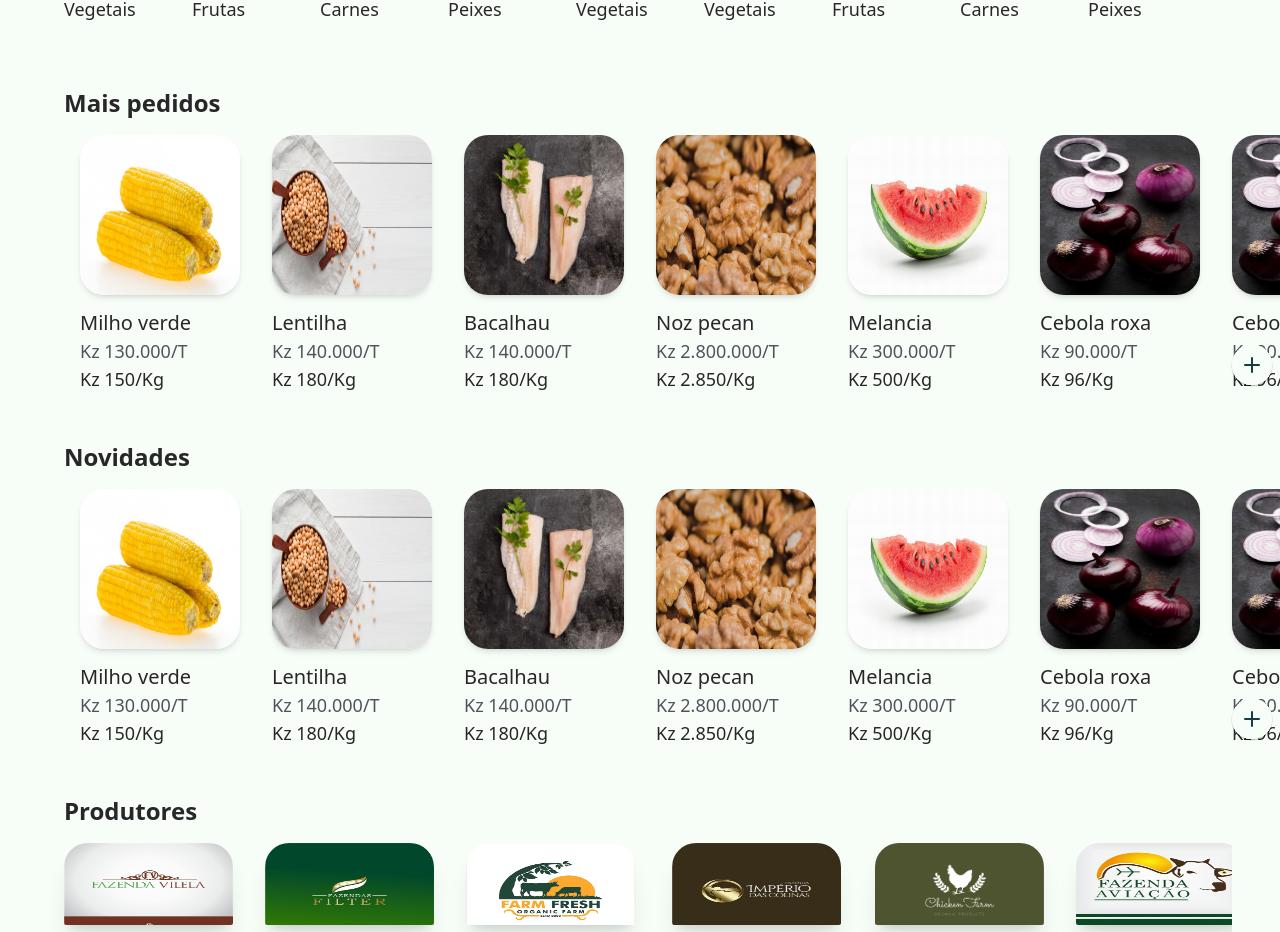
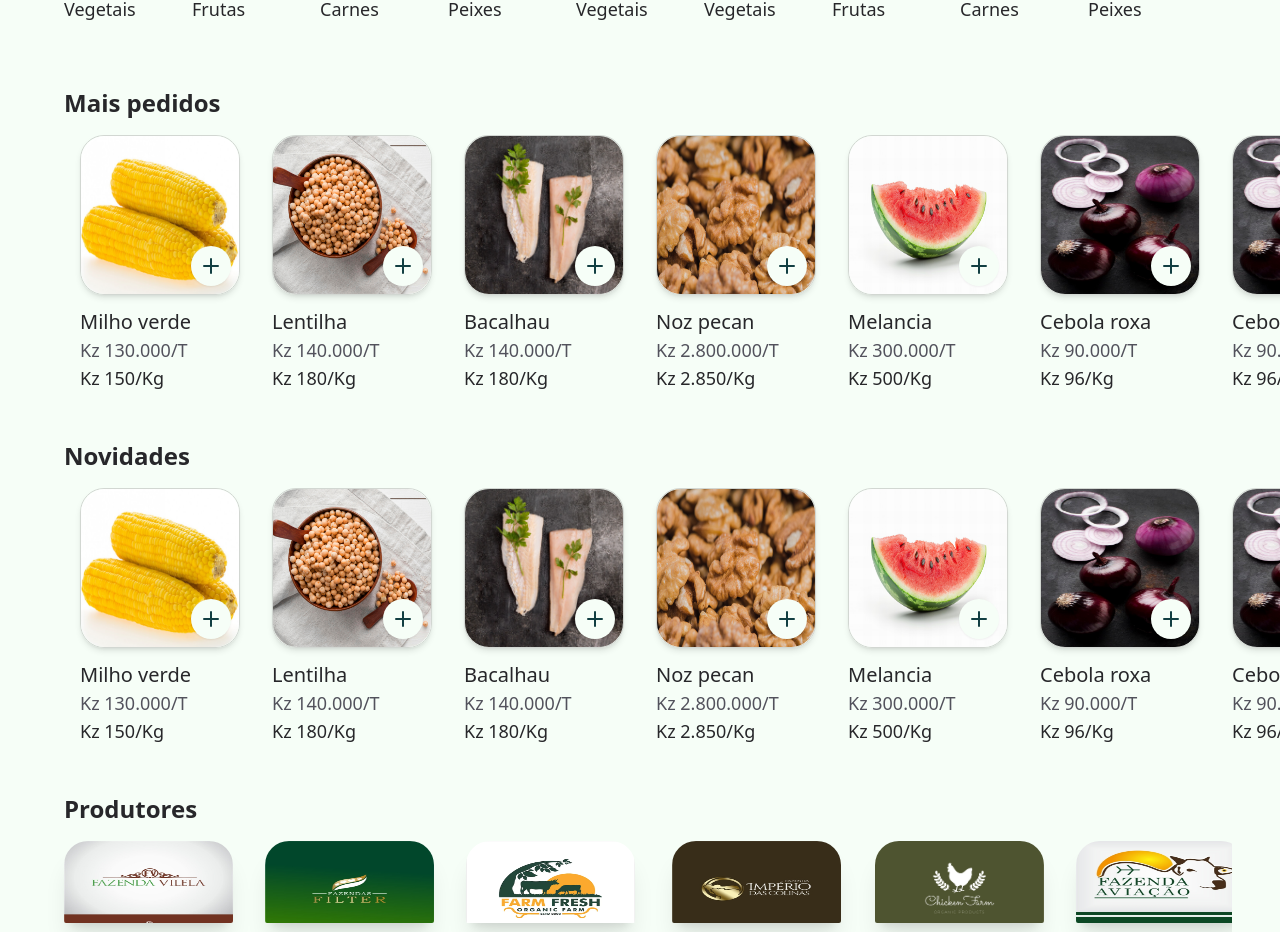
Before and after one commit to hiagoCf19/fazenda-web, a React (Vite) app: page / in a window 1280 px wide. Shown: the part 790-1722 px from the top of the page. Built offline with nearby package versions, Linux system fonts and the light colour scheme; no server answers.

Commit message:
button add cart

```diff
--- a/src/web/(home)/_components/product-card.component.tsx
+++ b/src/web/(home)/_components/product-card.component.tsx
@@ -14,12 +14,18 @@ export function ProductCard({ product }: ProductCardProps) {
   return (
     <>
       <Dialog>
-        <DialogTrigger className="md:w-[160px] md:h-[160px]  w-[160px] h-[160px] rounded-3xl shadow-md">
+        <DialogTrigger className="md:w-[160px] md:h-[160px]  w-[160px] h-[160px] rounded-3xl shadow-md border relative">
           <img
             src={product.image}
             alt={product.name}
             className="aspect-square rounded-3xl content-center object-fit"
           />
+          <Button
+            className=" rounded-full bg-background absolute flex items-center justify-center bottom-0 m-2 right-0 size-10 hover:bg-zinc-50 "
+            size={"icon"}
+          >
+            <PlusIcon className="text-secondary-foreground size-6" />
+          </Button>
         </DialogTrigger>
         <DialogContent className="flex h-[40%] md:h-[512px] md:min-w-[1083px] ">
           {/* image */}
@@ -30,6 +36,7 @@ export function ProductCard({ product }: ProductCardProps) {
               className=" h-full aspect-square object-cover rounded-2xl"
             />
           </div>
+
           <div className="w-1/2 justify-between flex flex-col">
             {/* text */}
 
@@ -90,12 +97,6 @@ export function ProductCard({ product }: ProductCardProps) {
           </div>
         </DialogContent>
       </Dialog>
-      <Button
-        className=" rounded-full bg-background absolute flex items-center justify-center bottom-0 m-2 right-0 size-10 hover:bg-primary"
-        size={"icon"}
-      >
-        <PlusIcon className="text-secondary-foreground size-6" />
-      </Button>
 
       <div className=" mt-2">
         <p className=" md:text-xl text-lg text-zinc-800 font-medium">
```
Also changed, not shown: public/mock/lentilha.png, public/mock/milho.png.
